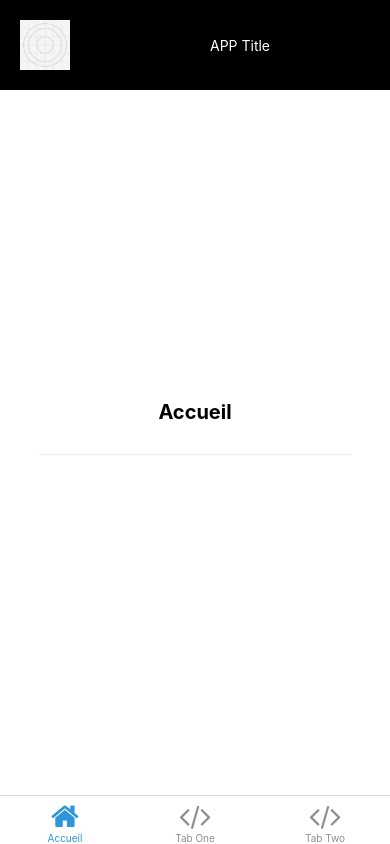
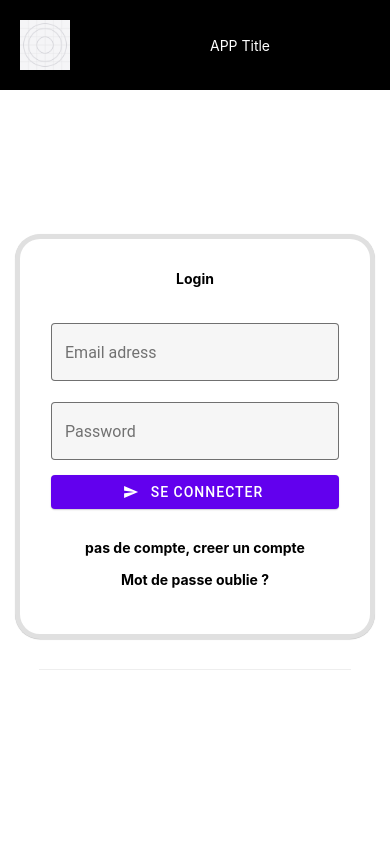
Before and after one commit to Saikurin/reservation_app, a React Native app in the folder frontend/: screen /Login in a window 390 px wide. Built offline with nearby package versions, Linux system fonts and the light colour scheme; what expo-linking would draw is missing.

Commit message:
form login

```diff
--- a/frontend/contexts/UserContext.tsx
+++ b/frontend/contexts/UserContext.tsx
@@ -2,7 +2,7 @@ import React from 'react';
 
 // Declaring the state object globally.
 const initialUserState = {
-  token: "azertjgodifsq",//localStorage.getItem("token"),
+  token: localStorage.getItem("token"),
   refeshToken: localStorage.getItem("refeshToken"),
 };
 
--- a/frontend/package.json
+++ b/frontend/package.json
@@ -14,6 +14,7 @@
   },
   "dependencies": {
     "@expo/vector-icons": "^13.0.0",
+    "@expo/webpack-config": "^0.17.0",
     "@react-navigation/bottom-tabs": "^6.0.5",
     "@react-navigation/native": "^6.0.2",
     "@react-navigation/native-stack": "^6.1.0",
@@ -30,10 +31,10 @@
     "react": "18.0.0",
     "react-dom": "18.0.0",
     "react-native": "0.69.6",
+    "react-native-paper": "^4.12.5",
     "react-native-safe-area-context": "4.3.1",
     "react-native-screens": "~3.15.0",
-    "react-native-web": "~0.18.7",
-    "@expo/webpack-config": "^0.17.0"
+    "react-native-web": "~0.18.7"
   },
   "devDependencies": {
     "@babel/core": "^7.12.9",
--- a/frontend/screens/LoginScreen.tsx
+++ b/frontend/screens/LoginScreen.tsx
@@ -1,14 +1,48 @@
 import { StatusBar } from 'expo-status-bar';
 import { Platform, StyleSheet } from 'react-native';
-
+import { TextInput } from 'react-native-paper';
+import { Button } from 'react-native-paper';
 import EditScreenInfo from '../components/EditScreenInfo';
 import { Text, View } from '../components/Themed';
 import { RootStackScreenProps } from '../types';
+import { Avatar, Card, Title, Paragraph } from 'react-native-paper';
 
 export default function LoginScreen({ navigation }: RootStackScreenProps<'Login'>) {
   return (
     <View style={styles.container}>
-      <Text style={styles.title}>Login</Text>
+<Card style={{borderWidth:5 , borderRadius:25}}>
+<Card.Content style= {{margin:15}}>
+<Text style={{textAlign:'center', fontWeight:'bold'}}>
+      Login
+    </Text>
+      <form
+      style= {{marginTop:30 }}>
+      <TextInput
+      mode="outlined"
+      label="Email adress "
+      placeholder="Email "
+      right={<TextInput.Affix text="/100" />}
+    />
+          <TextInput
+          style= {{marginTop:15 }}
+      mode="outlined"
+      label="Password"
+      placeholder="Password"
+      right={<TextInput.Affix text="/100" />}
+    />
+
+<Button icon="send" mode="contained"
+onPress={() => console.log('Pressed')}
+style={{marginTop:15}}>
+    Se connecter
+  </Button>
+</form>
+
+
+<Text  style= {{marginTop:30, textAlign:'center', fontWeight:'bold' }}>pas de compte, creer un compte</Text>
+<Text  style= {{marginTop:15 ,marginBottom:15,textAlign:'center', fontWeight:'bold'}}>Mot de passe oublie ?</Text>
+</Card.Content>
+</Card>
       <View style={styles.separator} lightColor="#eee" darkColor="rgba(255,255,255,0.1)" />
     </View>
   );
```
Also changed, not shown: 1 other file (tests, documents, lock files or other folders).
